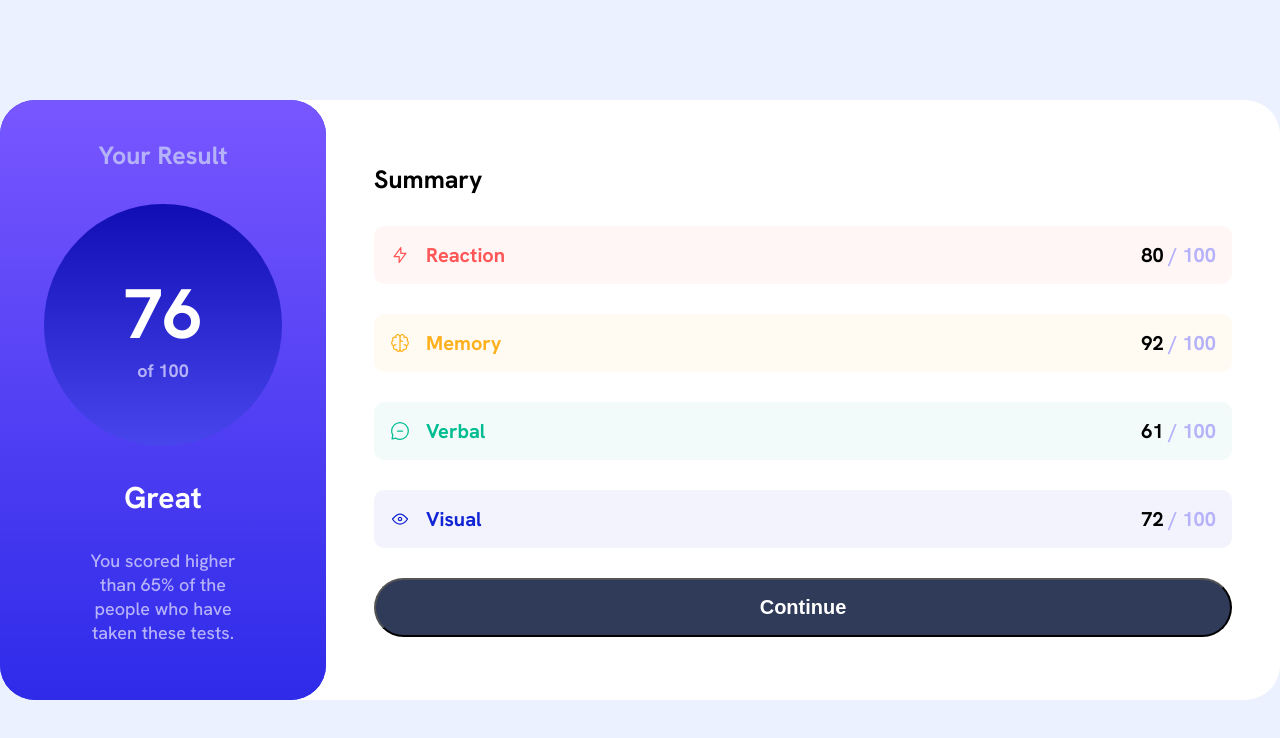
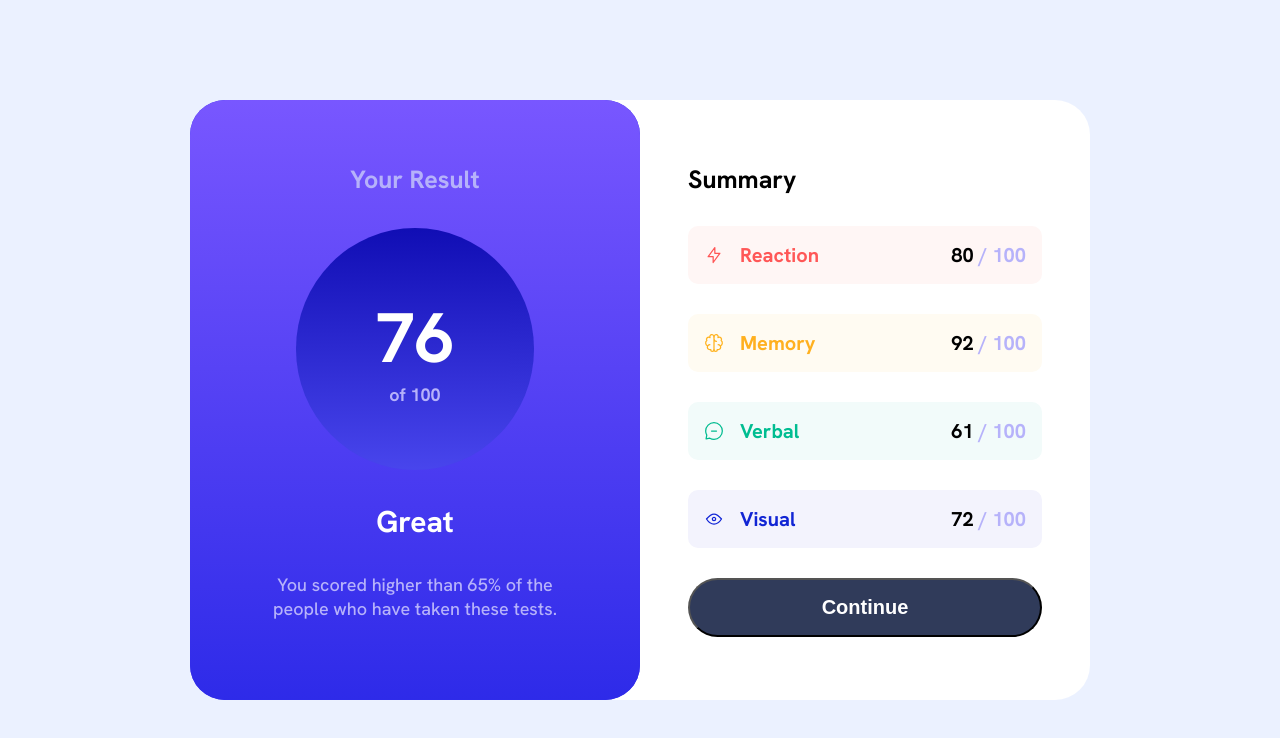
Before and after one commit to MalithGihan/results-summary-component, a plain HTML site: page index.html in a window 1280 px wide. Drawn offline with Linux system fonts and the light colour scheme.

Commit message:
Final Files

```diff
--- a/style.css
+++ b/style.css
@@ -11,16 +11,18 @@ body{
     margin: 0;
     padding: 0;
     min-height: 100vh;
+    display: grid;
+    place-items:center;
     background-color:hsl(221, 100%, 96%);
 }
 
 
 
     main{
-        margin:auto;
+        margin:0;
         padding:0;
-        min-height: 100vh;
-        max-width: 100vw;
+        min-height: 600px;
+        max-width: 900px;
         display: flex;
         align-items: center;
         justify-content: center;
@@ -31,8 +33,8 @@ body{
 
     .results{
 
-    width: 100%;
-    height: 100%;
+    width: 900px;
+    height: 600px;
     display: flex;
     justify-content: center;
     background-color:white;
@@ -42,7 +44,6 @@ body{
     .part-1{
 
         height:600px;
-        width:450px;
         display: flex;
         border-radius: 2rem;
         background-color:hsl(241, 81%, 54%) ;
@@ -53,6 +54,7 @@ body{
     }
 
     .text-content{
+        min-width: 450px;
         display:flex;
         flex-direction: column;
         align-items: center;
```
